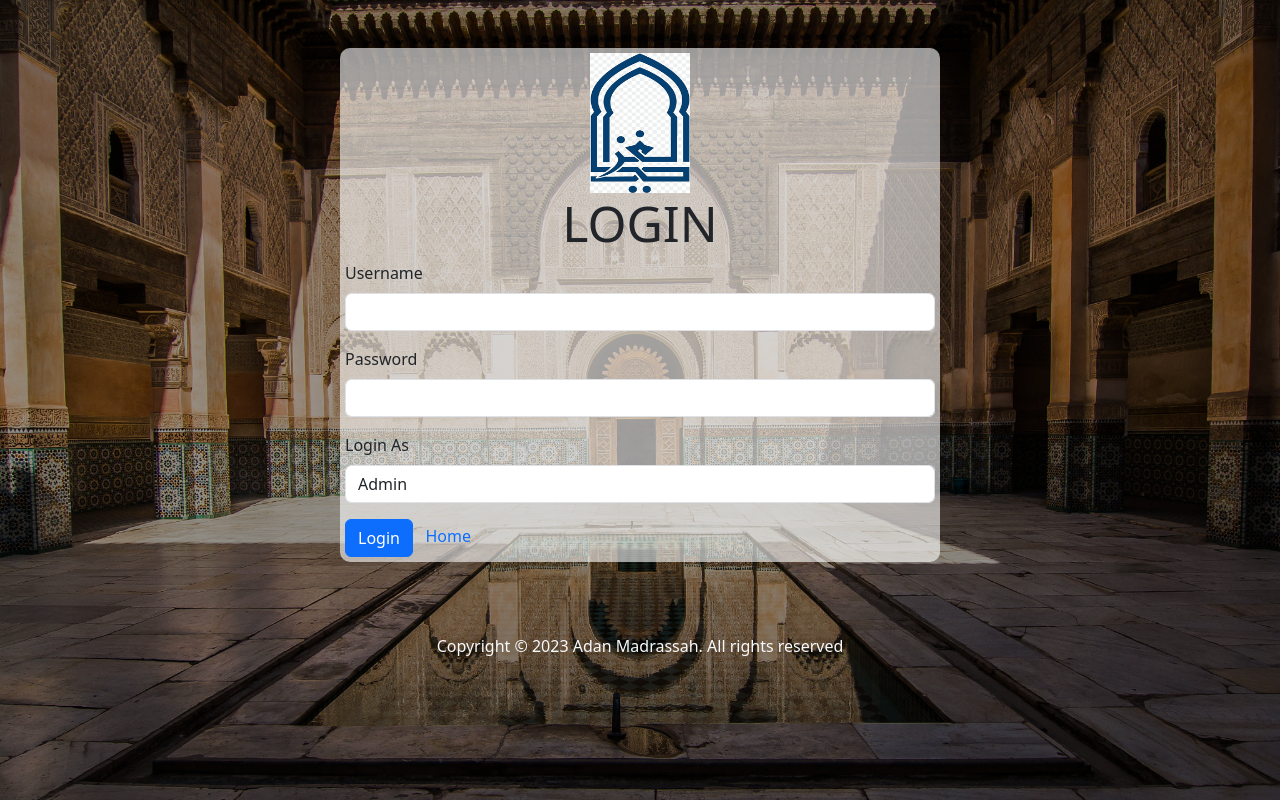
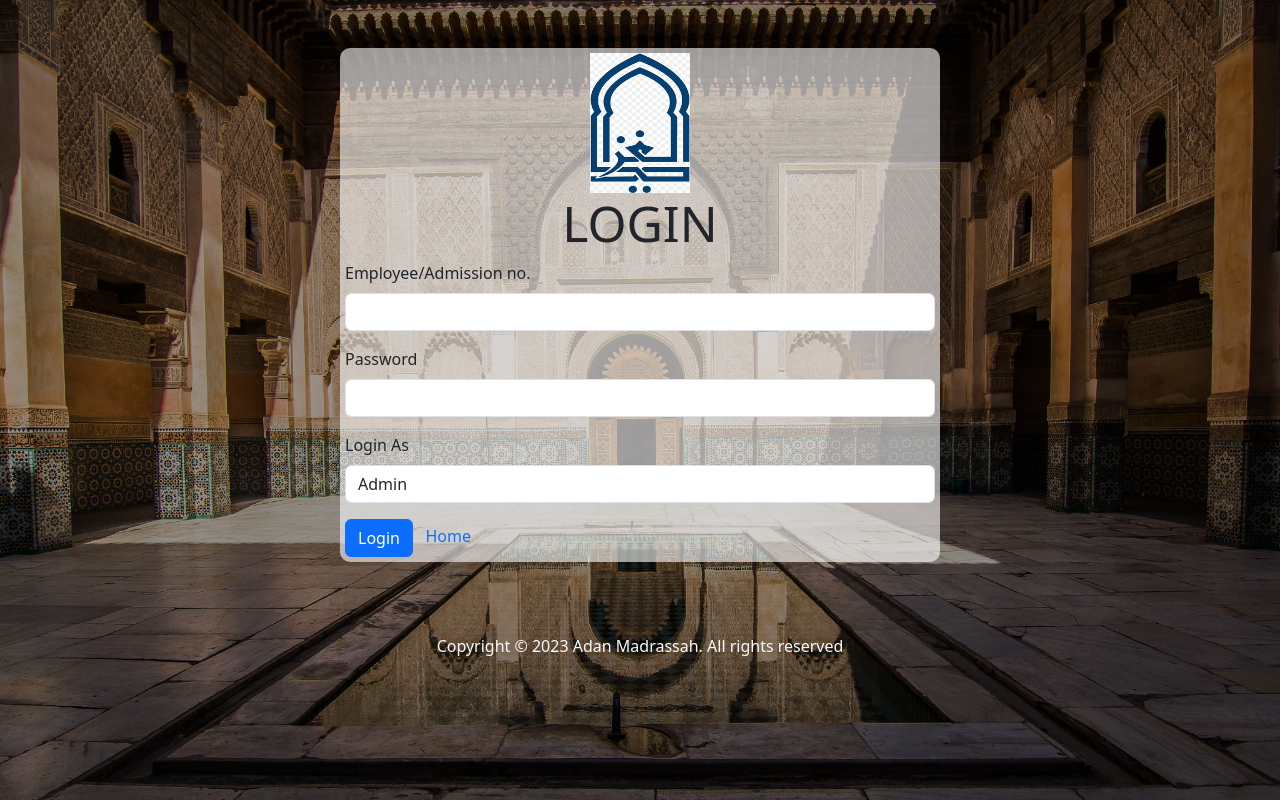
Before and after one commit to Habib-Ashraf-Hassan/internal_attachment_project, a PHP site: page /login.php in a window 1280 px wide. Run offline with PHP 8.4, Linux system fonts and the light colour scheme.

Commit message:
Changed username at login to employee/admission no

```diff
--- a/login.php
+++ b/login.php
@@ -26,7 +26,7 @@
 
              <?php  }  ?>
             <div class="mb-3">
-                <label class="form-label">Username</label>
+                <label class="form-label">Employee/Admission no.</label>
                 <input type="text" class="form-control" name="uname">
             </div>
 
```
